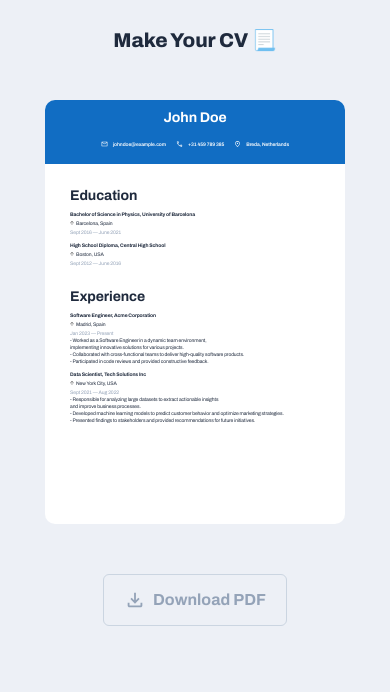
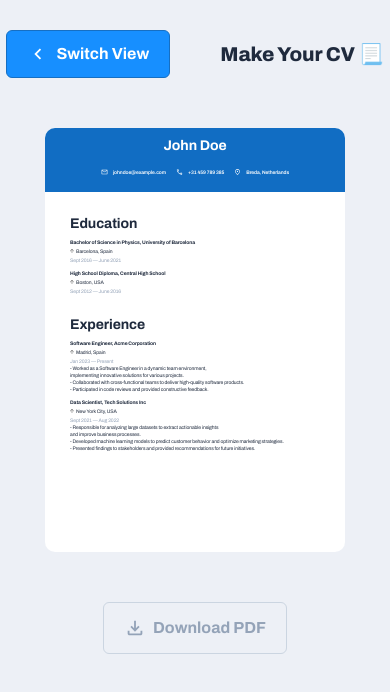
Before and after one commit to amadeuio/make-your-cv, a React (Vite) app: page / in a window 390 px wide. Shown: the top 692 px of the page. Built offline with nearby package versions, Linux system fonts and the light colour scheme.

Commit message:
Add responsive switch view button
As the screen size shrinks, the app enters switch mode, in which either the cv or the forms appear on screen but not both, with a switch button to toggle between those

```diff
--- a/src/App.tsx
+++ b/src/App.tsx
@@ -4,6 +4,7 @@ import { initialHeaderObject, initialEducationArray, initialExperienceArray } fr
 
 import FormSection from "./components/FormSection";
 import CvSection from "./components/CvSection";
+import ButtonSwitch from "./components/ButtonSwitch";
 
 interface FormDataContext {
   headerObject: HeaderObject;
@@ -20,10 +21,21 @@ function App() {
   const [headerObject, setHeaderObject] = useState(initialHeaderObject);
   const [educationArray, setEducationArray] = useState(initialEducationArray);
   const [experienceArray, setExperienceArray] = useState(initialExperienceArray);
+  const [isFormSectionOpen, setIsFormSectionOpen] = useState(false);
+
+  const toggleFormSection = () => {
+    setIsFormSectionOpen(!isFormSectionOpen);
+  };
 
   return (
+    <>
+      {/* <div className="overlay"></div> */}
       <div className="app-container">
         <div className="navbar">
+          <ButtonSwitch
+            isFormSectionOpen={isFormSectionOpen}
+            toggleFormSection={toggleFormSection}
+          />
           <h1>Make Your CV 📃</h1>
         </div>
 
@@ -37,11 +49,12 @@ function App() {
               experienceArray,
               setExperienceArray,
             }}>
-          <FormSection />
-          <CvSection />
+            <FormSection isFormSectionOpen={isFormSectionOpen} />
+            <CvSection isFormSectionOpen={isFormSectionOpen} />
           </FormDataContext.Provider>
         </div>
       </div>
+    </>
   );
 }
 
--- /dev/null
+++ b/src/components/ButtonSwitch.tsx
@@ -0,0 +1,25 @@
+import ArrowLeft from "../icons/ArrowLeft";
+import ArrowRight from "../icons/ArrowRight";
+
+interface ButtonSwitchProps {
+  isFormSectionOpen: boolean;
+  toggleFormSection: () => void;
+}
+
+function ButtonSwitch({ isFormSectionOpen, toggleFormSection }: ButtonSwitchProps) {
+  return (
+    <button className="switch-button" onClick={toggleFormSection}>
+      {isFormSectionOpen ? (
+        <>
+          <ArrowRight /> Switch View
+        </>
+      ) : (
+        <>
+          <ArrowLeft /> Switch View
+        </>
+      )}
+    </button>
+  );
+}
+
+export default ButtonSwitch;
--- a/src/components/CvSection.tsx
+++ b/src/components/CvSection.tsx
@@ -25,7 +25,7 @@ function Cv({ divRef }: CvProps) {
   );
 }
 
-function CvSection() {
+function CvSection({ isFormSectionOpen }) {
   const { headerObject } = useContext(FormDataContext)!;
   const [firstName, lastName] = headerObject.fullName.split(" ");
 
@@ -47,7 +47,7 @@ function CvSection() {
   };
 
   return (
-    <main className="cv-section">
+    <main className={`cv-section ${!isFormSectionOpen ? "open" : ""}`}>
       <div className="cv-and-download-container">
         <div className="cv-border-radius-wrapper">
           <Cv divRef={divRef} />
--- a/src/components/FormSection.tsx
+++ b/src/components/FormSection.tsx
@@ -2,13 +2,19 @@ import HeaderForm from "./HeaderForm";
 import EducationForms from "./EducationForms";
 import ExperienceForms from "./ExperienceForms";
 
-function FormSection() {
+interface FormSectionProps {
+  isFormSectionOpen: boolean;
+}
+
+function FormSection({ isFormSectionOpen }: FormSectionProps) {
   return (
-    <aside className="form-section">
-      <HeaderForm />
-      <EducationForms />
-      <ExperienceForms />
-    </aside>
+    <>
+      <aside className={`form-section ${isFormSectionOpen ? "open" : ""}`}>
+        <HeaderForm />
+        <EducationForms />
+        <ExperienceForms />
+      </aside>
+    </>
   );
 }
 
--- /dev/null
+++ b/src/icons/ArrowLeft.tsx
@@ -0,0 +1,7 @@
+const ArrowLeft = () => (
+  <svg xmlns="http://www.w3.org/2000/svg" viewBox="0 -960 960 960">
+    <path d="M560-240 320-480l240-240 56 56-184 184 184 184-56 56Z" />
+  </svg>
+);
+
+export default ArrowLeft;
--- /dev/null
+++ b/src/icons/ArrowRight.tsx
@@ -0,0 +1,7 @@
+const ArrowRight = () => (
+  <svg xmlns="http://www.w3.org/2000/svg" viewBox="0 -960 960 960">
+    <path d="M504-480 320-664l56-56 240 240-240 240-56-56 184-184Z" />
+  </svg>
+);
+
+export default ArrowRight;
--- a/src/styles/index.css
+++ b/src/styles/index.css
@@ -34,8 +34,8 @@ body {
 
 .navbar {
   display: flex;
+  justify-content: center;
   align-items: center;
-  justify-content: center;
   margin-top: 30px;
   margin-bottom: 50px;
 }
@@ -52,6 +52,7 @@ body {
 
 .main-content-container {
   display: flex;
+  justify-content: center;
 }
 
 .cv-section {
@@ -271,6 +272,12 @@ button.download-button {
   font-size: 16px;
 }
 
+button.download-button {
+  margin-top: 50px;
+  display: flex;
+  align-items: center;
+}
+
 button.delete-button,
 button.clear-button {
   border-color: var(--slate-300);
@@ -282,10 +289,25 @@ button.save-button {
   background-color: var(--blue);
 }
 
-button.download-button {
-  margin-top: 50px;
-  display: flex;
+.switch-button {
+  display: none;
   align-items: center;
+  justify-content: center;
+  margin-right: 50px;
+  font-weight: 700;
+  font-size: 16px;
+  border-color: var(--blue-hover);
+  color: var(--white);
+  background-color: var(--blue);
+}
+
+.switch-button svg {
+  margin-right: 7px;
+  fill: var(--white);
+}
+
+.switch-button:hover {
+  background-color: var(--blue-hover);
 }
 
 button.download-button svg {
@@ -492,8 +514,32 @@ button.clear-button:hover {
 }
 
 @media screen and (max-width: 1250px) {
+  /* Expandable */
+
+  .switch-button {
+    display: flex;
+  }
+
+  .form-section,
+  .cv-section {
+    transition-property: transform;
+    transition-duration: 0.2s;
+    transition-delay: 0s;
+  }
+
   .form-section {
-    width: 0;
-    display: none;
+    position: absolute;
+  }
+
+  .form-section.open {
+    margin-left: 0;
+  }
+
+  .form-section:not(.open) {
+    transform: translateX(-1000px);
+  }
+
+  .cv-section:not(.open) {
+    transform: translateX(1000px);
   }
 }
```
Lines whose indentation alone changed are shown as unchanged.
